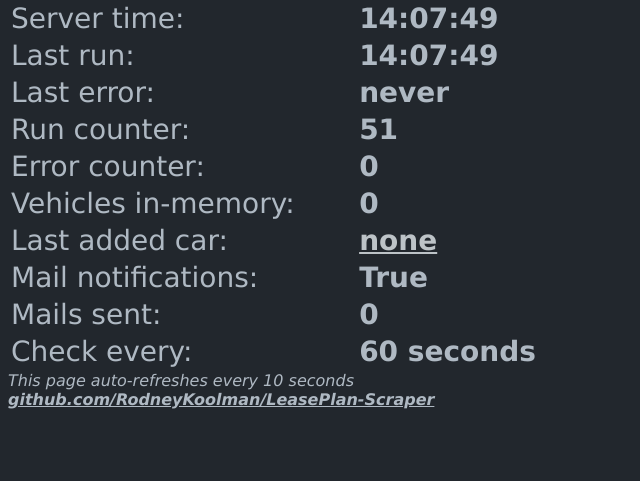
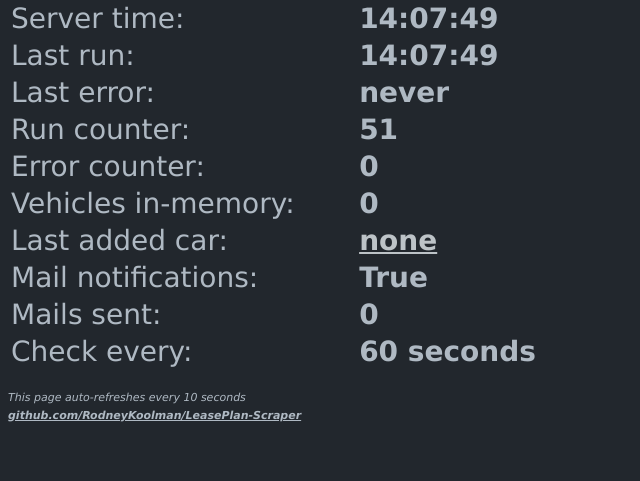
Before and after one commit to RodneyKoolman/LeasePlan-Scraper, a Flask app: page / in a window 1280 px wide. Shown: the part 225-706 px from the top of the page, without its empty margins (0-640 px from the left). Run offline with Flask 2, Linux system fonts and the light colour scheme; parts of the project's set-up code (start-up, migrations or seed data) failed here and were passed over.

Commit message:
Changed layout and time view

```diff
--- a/templates/index.html
+++ b/templates/index.html
@@ -62,8 +62,7 @@
             </tr>
         </tbody>
     </table>
-
-    <span style="font-size:16px"><span style="color:#afb9c3"><span style="font-family:Verdana,Geneva,sans-serif"><em>This page auto-refreshes every 10 seconds</em></span></span></span></br>
-    <span style="font-size:16px"><span style="font-family:Verdana,Geneva,sans-serif"><strong><em><a href="https://github.com/RodneyKoolman/LeasePlan-Scraper" target="_blank" style="color:#afb9c3">github.com/RodneyKoolman/LeasePlan-Scraper</a></em></strong></span></span></span>
+    <p></p><span style="font-size:11px"><span style="color:#afb9c3"><span style="font-family:Verdana,Geneva,sans-serif"><em>This page auto-refreshes every 10 seconds</em></span></span></span></br>
+    <span style="font-size:11px"><span style="font-family:Verdana,Geneva,sans-serif"><strong><em><a href="https://github.com/RodneyKoolman/LeasePlan-Scraper" target="_blank" style="color:#afb9c3">github.com/RodneyKoolman/LeasePlan-Scraper</a></em></strong></span></span></span></p>
 </body>
 </html>
```
